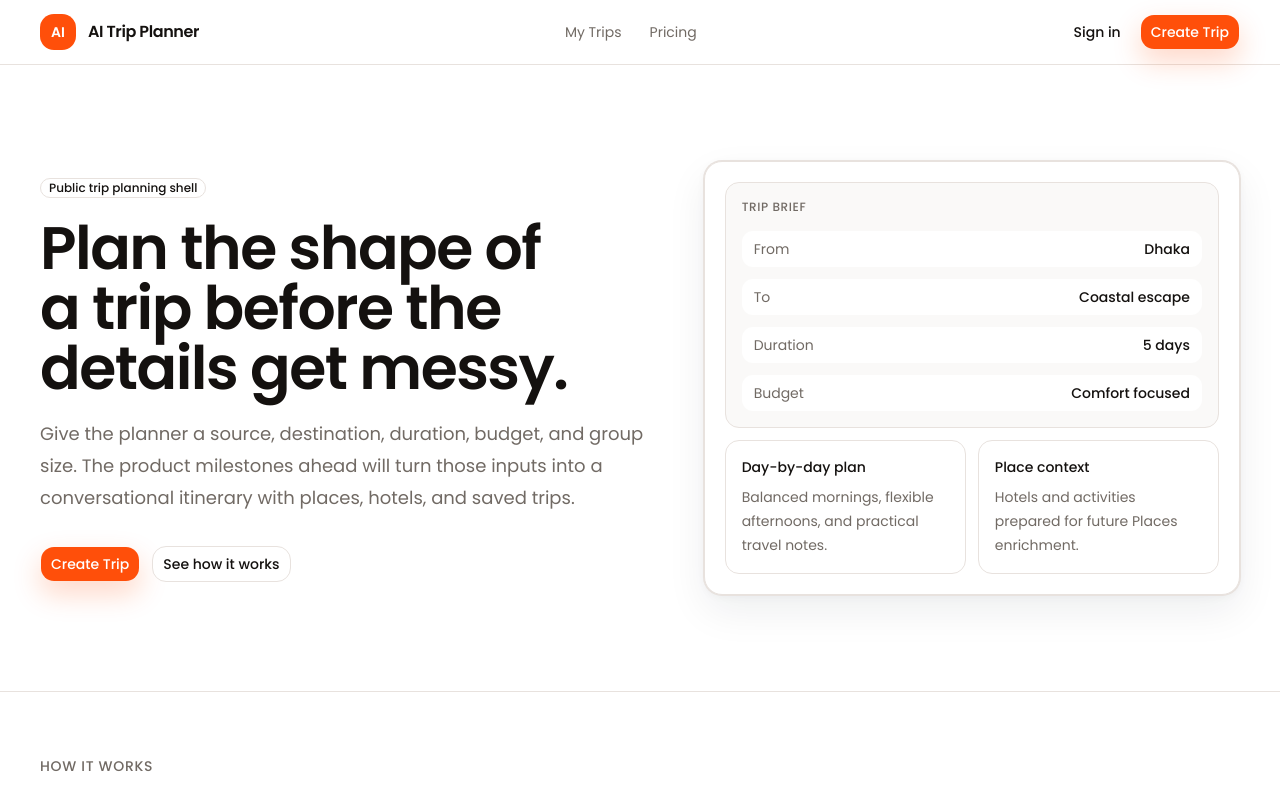
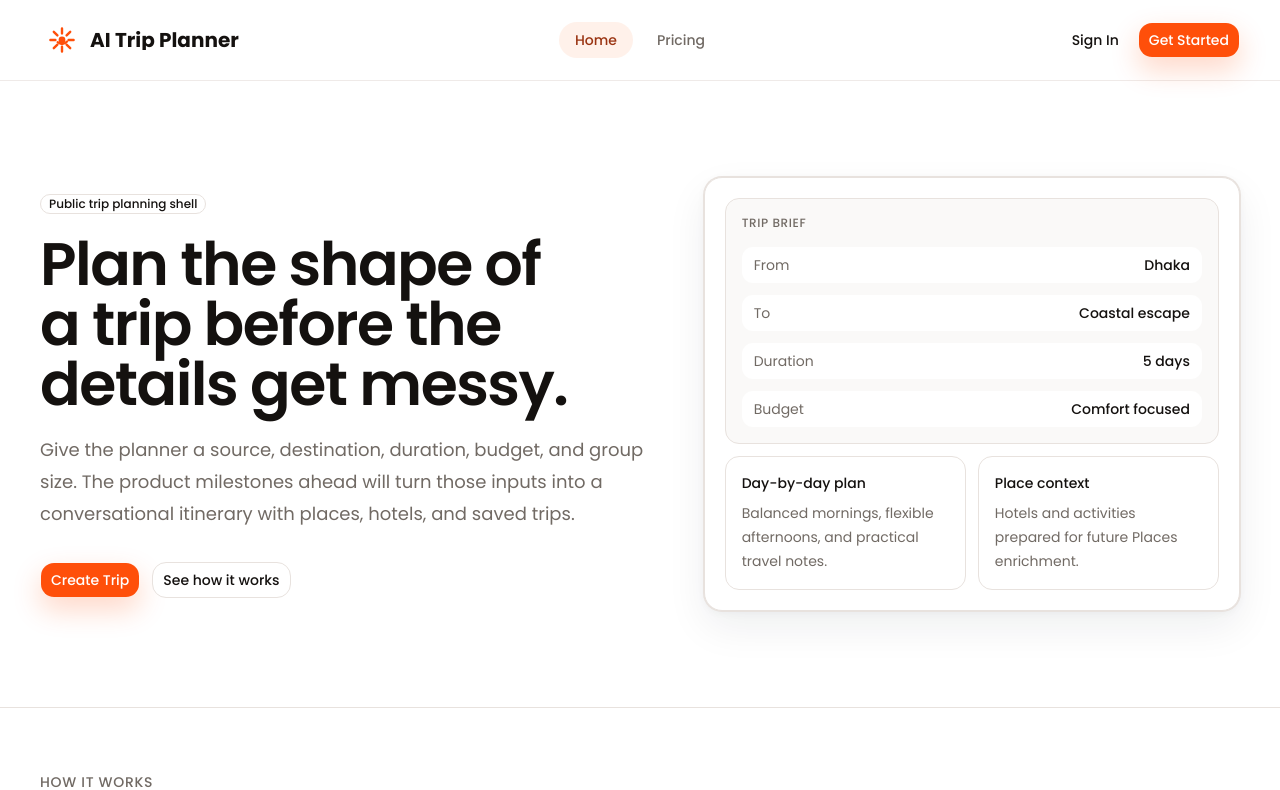
Before and after one commit to mohammad30395/AI-Trip-Planner, a Next.js app: page / in a window 1280 px wide. Shown: the top 790 px of the page. Built offline with nearby package versions, Linux system fonts and the light colour scheme; no server answers.

Commit message:
ui-02: redesign app navigation shell

```diff
--- a/app/(app)/layout.tsx
+++ b/app/(app)/layout.tsx
@@ -1,52 +1,23 @@
 import type { ReactNode } from "react"
-import Link from "next/link"
 
 import { AuthControls } from "@/components/auth/auth-controls"
 import { AppContainer } from "@/components/app-container"
+import { HeaderShell } from "@/components/navigation/header-shell"
 
 const appNavItems = [
-  { href: "/create-trip", label: "Create Trip" },
-  { href: "/my-trips", label: "My Trips" },
+  { href: "/", label: "Home" },
   { href: "/pricing", label: "Pricing" },
 ]
 
 function AppRouteLayout({ children }: { children: ReactNode }) {
   return (
     <>
-      <header className="border-b bg-background">
-        <AppContainer className="flex min-h-16 flex-col items-start justify-between gap-3 py-3 md:flex-row md:items-center md:gap-4">
-          <Link
-            href="/"
-            className="app-focus-ring inline-flex items-center gap-3 rounded-md"
-            aria-label="AI Trip Planner home"
-          >
-            <span className="flex size-9 items-center justify-center rounded-lg bg-primary text-sm font-semibold text-primary-foreground">
-              AI
-            </span>
-            <span className="font-heading text-base font-semibold tracking-tight">
-              AI Trip Planner
-            </span>
-          </Link>
-
-          <div className="flex flex-wrap items-center gap-3">
-            <nav
-              className="flex flex-wrap items-center justify-end gap-1 text-sm text-muted-foreground"
-              aria-label="App navigation"
-            >
-              {appNavItems.map((item) => (
-                <Link
-                  key={item.href}
-                  href={item.href}
-                  className="app-focus-ring rounded-md px-3 py-2 transition-colors hover:text-foreground"
-                >
-                  {item.label}
-                </Link>
-              ))}
-            </nav>
-            <AuthControls />
-          </div>
-        </AppContainer>
-      </header>
+      <HeaderShell
+        navItems={appNavItems}
+        navLabel="App navigation"
+        actions={<AuthControls />}
+        mobileActions={<AuthControls layout="mobile" />}
+      />
       <main className="flex-1 bg-muted/20">
         <AppContainer className="py-10 sm:py-14">{children}</AppContainer>
       </main>
--- a/components/auth/auth-controls.tsx
+++ b/components/auth/auth-controls.tsx
@@ -1,31 +1,70 @@
+"use client"
+
 import { Show, UserButton } from "@clerk/nextjs"
 import Link from "next/link"
+import { usePathname } from "next/navigation"
 
 import { buttonVariants } from "@/components/ui/button"
 import { cn } from "@/lib/utils"
 
-function AuthControls() {
+type AuthControlsProps = {
+  layout?: "desktop" | "mobile"
+}
+
+function closeMobileNav() {
+  window.dispatchEvent(new CustomEvent("ai-trip-planner:close-mobile-nav"))
+}
+
+function AuthControls({ layout = "desktop" }: AuthControlsProps) {
+  const pathname = usePathname()
+  const signedInAction = pathname.startsWith("/create-trip")
+    ? { href: "/my-trips", label: "My Trips" }
+    : { href: "/create-trip", label: "Create New trip" }
+  const isMobile = layout === "mobile"
+
   return (
-    <div className="flex shrink-0 items-center gap-2">
+    <div
+      className={cn(
+        "shrink-0 gap-2",
+        isMobile ? "grid" : "flex items-center"
+      )}
+    >
       <Show when="signed-out">
         <Link
           href="/sign-in"
-          className={cn(buttonVariants({ variant: "ghost" }), "hidden sm:inline-flex")}
+          onClick={isMobile ? closeMobileNav : undefined}
+          className={cn(
+            buttonVariants({ variant: isMobile ? "outline" : "ghost" }),
+            isMobile && "w-full justify-center"
+          )}
         >
-          Sign in
+          Sign In
         </Link>
-        <Link href="/sign-up" className={buttonVariants({ size: "lg" })}>
-          Create Trip
+        <Link
+          href="/sign-up"
+          onClick={isMobile ? closeMobileNav : undefined}
+          className={cn(
+            buttonVariants({ size: "lg" }),
+            isMobile && "w-full justify-center"
+          )}
+        >
+          Get Started
         </Link>
       </Show>
       <Show when="signed-in">
         <Link
-          href="/create-trip"
-          className={cn(buttonVariants({ size: "lg" }), "hidden sm:inline-flex")}
+          href={signedInAction.href}
+          onClick={isMobile ? closeMobileNav : undefined}
+          className={cn(
+            buttonVariants({ size: "lg" }),
+            isMobile && "w-full justify-center"
+          )}
         >
-          Create Trip
+          {signedInAction.label}
         </Link>
-        <UserButton />
+        <div className={cn(isMobile && "flex justify-center pt-1")}>
+          <UserButton />
+        </div>
       </Show>
     </div>
   )
--- /dev/null
+++ b/components/brand/brand-logo.tsx
@@ -0,0 +1,51 @@
+import Link from "next/link"
+
+import { cn } from "@/lib/utils"
+
+type BrandLogoProps = {
+  className?: string
+}
+
+function BrandLogo({ className }: BrandLogoProps) {
+  return (
+    <Link
+      href="/"
+      className={cn(
+        "app-focus-ring inline-flex min-w-0 items-center gap-2.5 rounded-[var(--app-control-radius)] p-1",
+        className
+      )}
+      aria-label="AI Trip Planner home"
+    >
+      <span
+        className="flex size-9 shrink-0 items-center justify-center rounded-[var(--app-control-radius)] text-primary"
+        aria-hidden="true"
+      >
+        <svg
+          viewBox="0 0 40 40"
+          className="size-8"
+          fill="none"
+          xmlns="http://www.w3.org/2000/svg"
+        >
+          <circle cx="20" cy="20" r="4.25" fill="currentColor" />
+          <path
+            d="M20 5.5v6.25M20 28.25v6.25M5.5 20h6.25M28.25 20h6.25M9.75 9.75l4.5 4.5M25.75 25.75l4.5 4.5M30.25 9.75l-4.5 4.5M14.25 25.75l-4.5 4.5"
+            stroke="currentColor"
+            strokeLinecap="round"
+            strokeWidth="3"
+          />
+          <path
+            d="M14.5 22.8c4.25 3.2 8.25 2.9 11.9-.9"
+            stroke="currentColor"
+            strokeLinecap="round"
+            strokeWidth="2.75"
+          />
+        </svg>
+      </span>
+      <span className="truncate font-heading text-lg leading-none font-bold text-foreground sm:text-xl">
+        AI Trip Planner
+      </span>
+    </Link>
+  )
+}
+
+export { BrandLogo }
--- a/components/landing/site-header.tsx
+++ b/components/landing/site-header.tsx
@@ -1,48 +1,19 @@
-import Link from "next/link"
-
 import { AuthControls } from "@/components/auth/auth-controls"
-import { AppContainer } from "@/components/app-container"
+import { HeaderShell } from "@/components/navigation/header-shell"
 
 const navItems = [
-  { href: "/my-trips", label: "My Trips" },
+  { href: "/", label: "Home" },
   { href: "/pricing", label: "Pricing" },
 ]
 
 function SiteHeader() {
   return (
-    <header className="sticky top-0 z-20 border-b bg-background/90 backdrop-blur">
-      <AppContainer className="flex min-h-16 flex-wrap items-center justify-between gap-3 py-3">
-        <Link
-          href="/"
-          className="app-focus-ring inline-flex min-w-0 items-center gap-3 rounded-md"
-          aria-label="AI Trip Planner home"
-        >
-          <span className="flex size-9 items-center justify-center rounded-lg bg-primary text-sm font-semibold text-primary-foreground">
-            AI
-          </span>
-          <span className="max-w-[9rem] truncate font-heading text-base font-semibold tracking-tight sm:max-w-none">
-            AI Trip Planner
-          </span>
-        </Link>
-
-        <nav
-          className="hidden items-center gap-1 text-sm text-muted-foreground md:flex"
-          aria-label="Main navigation"
-        >
-          {navItems.map((item) => (
-            <Link
-              key={item.href}
-              href={item.href}
-              className="app-focus-ring rounded-md px-3 py-2 transition-colors hover:text-foreground"
-            >
-              {item.label}
-            </Link>
-          ))}
-        </nav>
-
-        <AuthControls />
-      </AppContainer>
-    </header>
+    <HeaderShell
+      navItems={navItems}
+      navLabel="Main navigation"
+      actions={<AuthControls />}
+      mobileActions={<AuthControls layout="mobile" />}
+    />
   )
 }
 
--- /dev/null
+++ b/components/navigation/header-shell.tsx
@@ -0,0 +1,48 @@
+import type { ReactNode } from "react"
+
+import { AppContainer } from "@/components/app-container"
+import { BrandLogo } from "@/components/brand/brand-logo"
+import { MobileNav } from "@/components/navigation/mobile-nav"
+import { NavLinks, type HeaderNavItem } from "@/components/navigation/nav-links"
+
+type HeaderShellProps = {
+  navItems: HeaderNavItem[]
+  actions: ReactNode
+  mobileActions?: ReactNode
+  navLabel: string
+}
+
+function HeaderShell({
+  navItems,
+  actions,
+  mobileActions,
+  navLabel,
+}: HeaderShellProps) {
+  return (
+    <header className="sticky top-0 z-[1100] border-b border-border/70 bg-background/95">
+      <AppContainer className="grid h-20 grid-cols-[minmax(0,1fr)_auto] items-center gap-3 md:grid-cols-[minmax(0,1fr)_auto_minmax(0,1fr)]">
+        <div className="min-w-0 justify-self-start">
+          <BrandLogo />
+        </div>
+
+        <nav
+          className="hidden items-center justify-center gap-2 md:flex"
+          aria-label={navLabel}
+        >
+          <NavLinks items={navItems} />
+        </nav>
+
+        <div className="hidden justify-self-end md:flex">{actions}</div>
+
+        <MobileNav
+          items={navItems}
+          actions={mobileActions ?? actions}
+          navLabel={navLabel}
+          className="col-start-2 row-start-1 justify-self-end"
+        />
+      </AppContainer>
+    </header>
+  )
+}
+
+export { HeaderShell }
--- /dev/null
+++ b/components/navigation/mobile-nav.tsx
@@ -0,0 +1,64 @@
+"use client"
+
+import type { ReactNode } from "react"
+import { useEffect, useState } from "react"
+import { Menu, X } from "lucide-react"
+
+import { NavLinks, type HeaderNavItem } from "@/components/navigation/nav-links"
+import { Button } from "@/components/ui/button"
+import { cn } from "@/lib/utils"
+
+type MobileNavProps = {
+  items: HeaderNavItem[]
+  actions: ReactNode
+  navLabel: string
+  className?: string
+}
+
+function MobileNav({ items, actions, navLabel, className }: MobileNavProps) {
+  const [open, setOpen] = useState(false)
+
+  useEffect(() => {
+    const closeMenu = () => setOpen(false)
+
+    window.addEventListener("ai-trip-planner:close-mobile-nav", closeMenu)
+
+    return () => {
+      window.removeEventListener("ai-trip-planner:close-mobile-nav", closeMenu)
+    }
+  }, [])
+
+  return (
+    <div className={cn("relative md:hidden", className)}>
+      <Button
+        type="button"
+        variant="outline"
+        size="icon-lg"
+        aria-label={open ? "Close navigation menu" : "Open navigation menu"}
+        aria-expanded={open}
+        aria-controls="mobile-navigation-menu"
+        onClick={() => setOpen((current) => !current)}
+      >
+        {open ? <X aria-hidden="true" /> : <Menu aria-hidden="true" />}
+      </Button>
+
+      {open ? (
+        <div
+          id="mobile-navigation-menu"
+          className="absolute right-0 top-full z-[1110] mt-3 w-[min(calc(100vw-2rem),22rem)] rounded-[var(--app-panel-radius)] border bg-background p-3 shadow-[var(--app-shadow-elevated)]"
+        >
+          <nav className="grid gap-1" aria-label={navLabel}>
+            <NavLinks
+              items={items}
+              orientation="mobile"
+              onNavigate={() => setOpen(false)}
+            />
+          </nav>
+          <div className="mt-3 border-t pt-3">{actions}</div>
+        </div>
+      ) : null}
+    </div>
+  )
+}
+
+export { MobileNav }
--- /dev/null
+++ b/components/navigation/nav-links.tsx
@@ -0,0 +1,61 @@
+"use client"
+
+import Link from "next/link"
+import { usePathname } from "next/navigation"
+
+import { cn } from "@/lib/utils"
+
+type HeaderNavItem = {
+  href: string
+  label: string
+}
+
+type NavLinksProps = {
+  items: HeaderNavItem[]
+  orientation?: "desktop" | "mobile"
+  onNavigate?: () => void
+}
+
+function isActivePath(pathname: string, href: string) {
+  if (href === "/") {
+    return pathname === "/"
+  }
+
+  return pathname === href || pathname.startsWith(`${href}/`)
+}
+
+function NavLinks({
+  items,
+  orientation = "desktop",
+  onNavigate,
+}: NavLinksProps) {
+  const pathname = usePathname()
+
+  return (
+    <>
+      {items.map((item) => {
+        const active = isActivePath(pathname, item.href)
+
+        return (
+          <Link
+            key={item.href}
+            href={item.href}
+            aria-current={active ? "page" : undefined}
+            onClick={onNavigate}
+            className={cn(
+              "app-focus-ring rounded-[var(--app-pill-radius)] font-medium text-muted-foreground transition-colors hover:bg-soft-surface hover:text-foreground",
+              active && "bg-accent text-accent-foreground",
+              orientation === "desktop" && "px-4 py-2 text-sm",
+              orientation === "mobile" &&
+                "block w-full rounded-[var(--app-control-radius)] px-4 py-3 text-base"
+            )}
+          >
+            {item.label}
+          </Link>
+        )
+      })}
+    </>
+  )
+}
+
+export { NavLinks, type HeaderNavItem }
--- a/package.json
+++ b/package.json
@@ -23,6 +23,7 @@
     "clsx": "^2.1.1",
     "convex": "^1.45.0",
     "leaflet": "^1.9.4",
+    "lucide-react": "^1.38.0",
     "next": "16.3.2",
     "openai": "^7.5.0",
     "react": "19.2.8",
```
Also changed, not shown: 3 other files (tests, documents, lock files or other folders).
